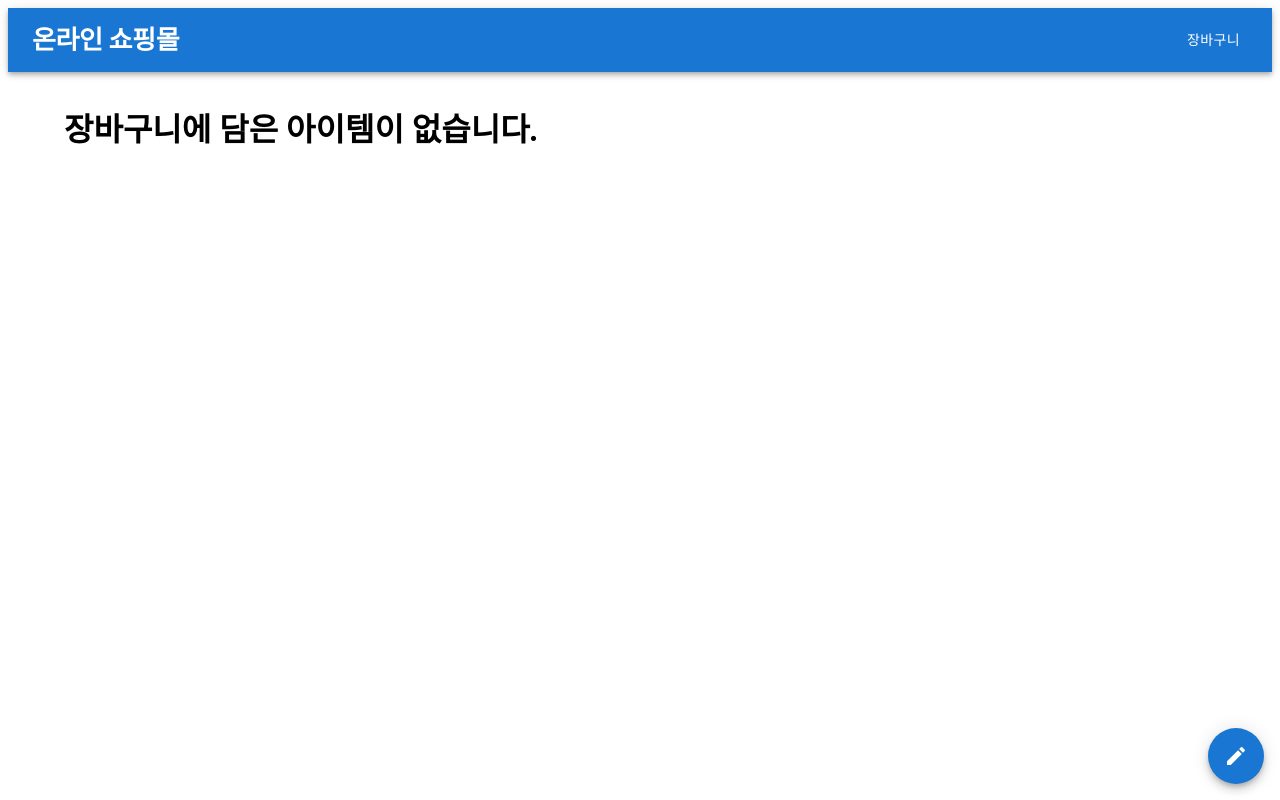
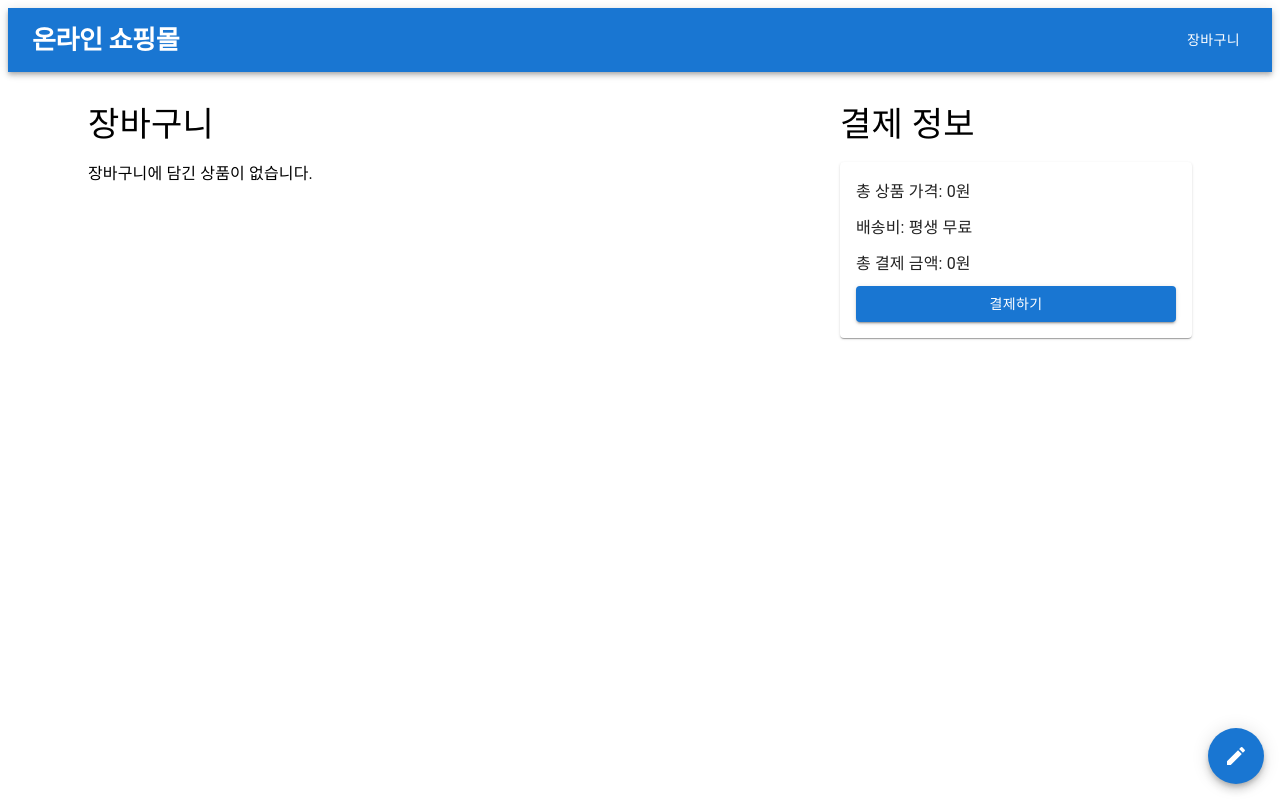
Before and after one commit to dlsrksrhk/react_shopping_app, a React (Create React App) app in the folder shopping_app/client/: page /cart in a window 1280 px wide. Built offline with nearby package versions, Linux system fonts and the light colour scheme.

Commit message:
쿠키값 가져오는 로직 useCart() 훅으로 빼기

```diff
--- a/shopping_app/client/src/components/cart/CartItem.tsx
+++ b/shopping_app/client/src/components/cart/CartItem.tsx
@@ -12,7 +12,7 @@ type Props = {
 function CartItem({ cart }: Props) {
   return (
     <Card sx={{ display: 'flex', marginBottom: 2 }}>
-      {cart.thumbnail && (<CardMedia image={`${API_SERVER_DOMAIN}/${cart.thumbnail?.replace(/\\/g, "/")}`} sx={{ height: 100 }} title={cart.name} />)}
+      {cart.thumbnail && (<CardMedia image={`${API_SERVER_DOMAIN}/${cart.thumbnail?.replace(/\\/g, "/")}`} sx={{ width:120 }} title={cart.name} />)}
 
       <CardContent sx={{ width: '100%' }}>
         <Typography variant="h6">
--- /dev/null
+++ b/shopping_app/client/src/hooks/index.ts
@@ -0,0 +1 @@
+export { default as useCart } from './useCart';
--- /dev/null
+++ b/shopping_app/client/src/hooks/useCart.ts
@@ -0,0 +1,18 @@
+import { useCookies } from "react-cookie";
+import { ProductType } from "../types";
+
+const COOKIE_KEY = 'cart';
+const useCart = () => {
+    const [cookies, setCookies] = useCookies([COOKIE_KEY]);
+    const cart = cookies.cart as ProductType[] ?? [];
+
+    const addCart = (newCart: ProductType | ProductType[]) => {
+        const nextCart = newCart instanceof Array ? [...cart, newCart] : [newCart];
+
+        setCookies(COOKIE_KEY, nextCart, { path: '/' });
+    }
+
+    return { cart, addCart };
+}
+
+export default useCart;
--- a/shopping_app/client/src/pages/CartPage.tsx
+++ b/shopping_app/client/src/pages/CartPage.tsx
@@ -5,12 +5,12 @@ import { useNavigate } from "react-router-dom";
 import { useState } from "react";
 import { Box, Button, Card, Container, Dialog, DialogActions, DialogContent, DialogContentText, DialogTitle, Grid, Typography } from "@mui/material";
 import { CartItem } from "../components/cart";
+import { useCart } from "../hooks";
 
 function CartPage() {
   const navigate = useNavigate();
-  const [cookies] = useCookies(["cart"]);
-  const cartItems = (cookies.cart as ProductType[]) || null;
   const [isModalOpen, setIsModalOpen] = useState(false);
+  const { cart } = useCart();
 
   const handlePurchaseProduct = (event: React.FormEvent) => {
     event.preventDefault();
@@ -22,10 +22,6 @@ function CartPage() {
     navigate('/');
   }
 
-  if (!cartItems) {
-    return <h1>장바구니에 담은 아이템이 없습니다.</h1>
-  }
-
   return (
     <>
       <Container fixed>
@@ -34,12 +30,12 @@ function CartPage() {
             <Typography variant="h4" sx={{ marginBottom: 2 }}>
               장바구니
             </Typography>
-            {!cartItems || cartItems.length === 0 ? (
+            {cart.length === 0 ? (
               <Typography variant="body1">
                 장바구니에 담긴 상품이 없습니다.
               </Typography>
             ) : (
-              cartItems?.map((cart) => {
+              cart.map((cart) => {
                 return <CartItem key={cart.id} cart={cart} />
               })
             )}
--- a/shopping_app/client/src/pages/ProductPage.tsx
+++ b/shopping_app/client/src/pages/ProductPage.tsx
@@ -6,6 +6,7 @@ import { API_SERVER_DOMAIN } from "../contents";
 import { Delete, Edit } from "@mui/icons-material";
 import { ProductType } from "../types";
 import { useCookies } from "react-cookie";
+import { useCart } from "../hooks";
 
 
 function ProductPage() {
@@ -15,13 +16,15 @@ function ProductPage() {
   const [product, setProduct] = useState<ProductType | null>(null);
   const [isCartModalOpen, setIsCartModalOpen] = useState(false);
   const [isDeleteModalOpen, setIsDeleteModalOpen] = useState(false);
+  const { addCart } = useCart();
 
   const cartItems = cookies.cart as ProductType[];
 
   const handleAddCart = () => {
-    const nextValue = cartItems ? [...cartItems, product] : [product];
-    setCookies("cart", nextValue, { path: "/" });
-    setIsCartModalOpen(true);
+    if(product){
+      addCart(product);
+      setIsCartModalOpen(true);
+    }
   }
 
   const handlePushCartPage = () => {
```
